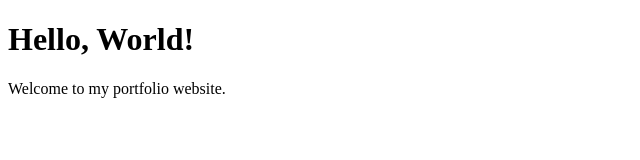
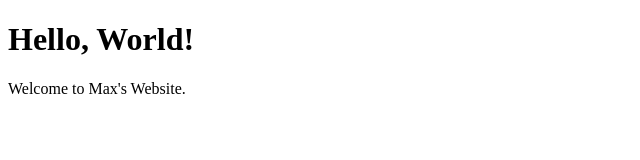
Before and after one commit to MaxBurson/mywebsite, a plain HTML site: page index.html in a window 1280 px wide. Shown: the full height of the page, 0-640 px from the left. Drawn offline with Linux system fonts and the light colour scheme.

Commit message:
Update index.html

```diff
--- a/index.html
+++ b/index.html
@@ -8,6 +8,6 @@
 </head>
 <body>
     <h1>Hello, World!</h1>
-    <p>Welcome to my portfolio website.</p>
+    <p>Welcome to Max's Website.</p>
 </body>
 </html>
```
